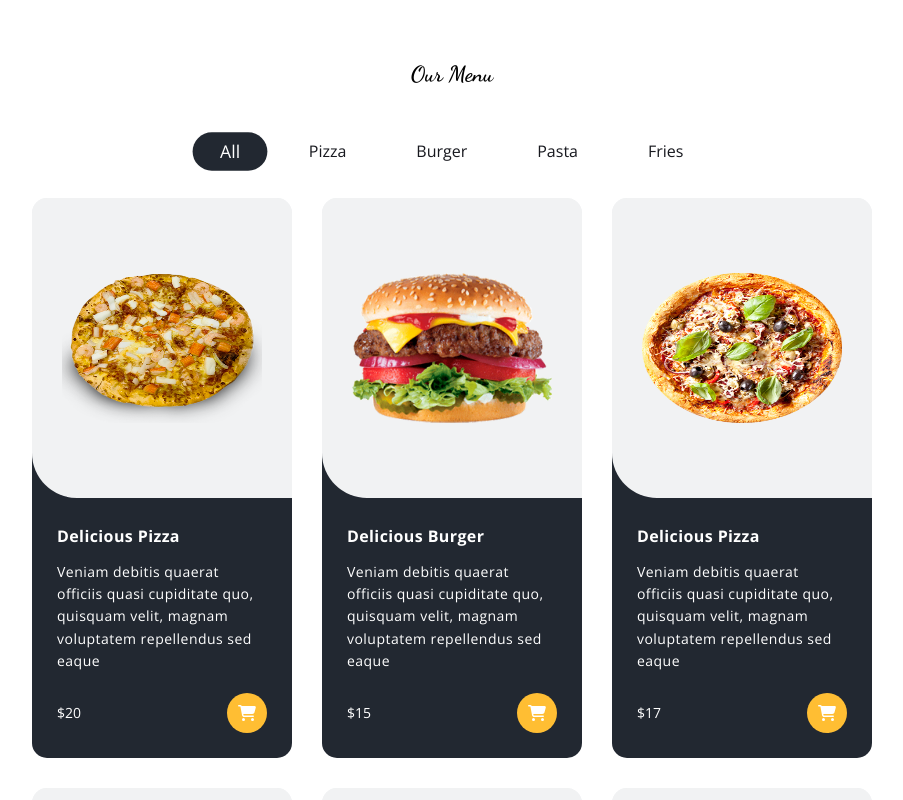
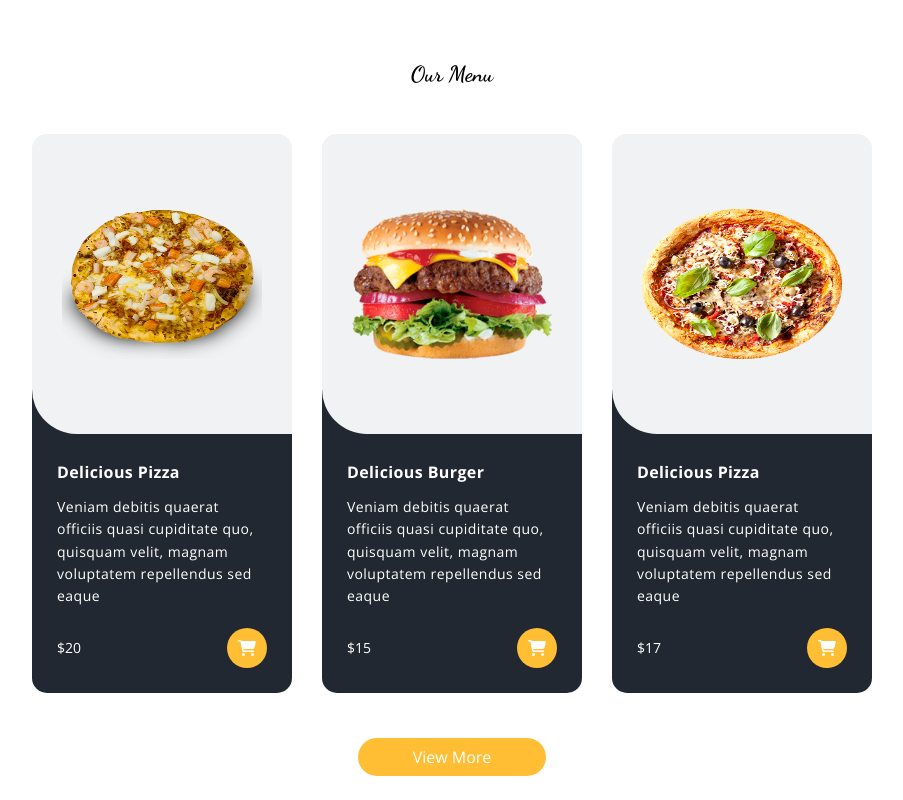
Before and after one commit to sachingour007/restaurantApp, a React (Vite) app in the folder client/: page / in a window 1280 px wide. Shown: the part 1120-1920 px from the top of the page, without its empty margins (188-1091 px from the left). Built offline with nearby package versions, Linux system fonts and the light colour scheme.

Commit message:
manage the menu route with homepage

```diff
--- a/client/src/App.jsx
+++ b/client/src/App.jsx
@@ -1,15 +1,20 @@
 import react from "react";
 import "./scss/main.scss";
 import { Homepage, Header, OffeCard, Menu } from "./components/index.js";
-import { BrowserRouter } from "react-router-dom";
+import { BrowserRouter, Routes, Route } from "react-router-dom";
+import { menuData } from "../src/constantFiles/menuContent.js";
 
 function App() {
   return (
     <BrowserRouter>
       <Header />
-      <Homepage />
-      <OffeCard />
-      <Menu />
+      <Routes>
+        <Route path="/" element={<Homepage />} />
+        <Route
+          path="/menu"
+          element={<Menu cards={menuData} showTab={true} />}
+        />
+      </Routes>
     </BrowserRouter>
   );
 }
--- a/client/src/components/Homepage.jsx
+++ b/client/src/components/Homepage.jsx
@@ -3,10 +3,18 @@ import heroBg from "../assets/images/hero-bg.jpg";
 import Navbar from "./Header";
 import { useNavigate } from "react-router-dom";
 import BannerSlider from "./SliderComponant/BannerSlider";
+import OfferCard from "./OfferCard";
+
+import { menuData } from "../constantFiles/menuContent";
+
+import Menu from "./Menu";
 
 const Homepage = () => {
   const navigate = useNavigate();
+  const limitedCards = menuData.slice(0, 3);
+  console.log(limitedCards);
   return (
+    <>
       <section className="heroSection">
         <div className="heroWrapper">
           <div className="bg-box">
@@ -82,7 +90,9 @@ const Homepage = () => {
           </div>
         </div>
       </section>
-
+      <OfferCard />
+      <Menu cards={limitedCards} showTab={false}/>
+    </>
   );
 };
 
--- a/client/src/components/Menu.jsx
+++ b/client/src/components/Menu.jsx
@@ -1,21 +1,20 @@
 import React, { useEffect, useState } from "react";
-import { menuData } from "../constantFiles/menuContent";
 import { FontAwesomeIcon } from "@fortawesome/react-fontawesome";
 import { faCartShopping } from "@fortawesome/free-solid-svg-icons";
 import f1 from "../assets/images/f1.png";
 import MenuCards from "./MenuCards";
 
-const Menu = () => {
-  const [foodItems, setFoodItems] = useState(menuData);
+const Menu = ({ cards, showTab }) => {
+  const [foodItems, setFoodItems] = useState(cards);
   const [category, setCategory] = useState([]);
   const [foodFilter, setFoodFilter] = useState("all");
-  const [filterFoodItems, setFilterFoodItems] = useState(menuData);
+  const [filterFoodItems, setFilterFoodItems] = useState(cards);
 
   const getFoodItems = (cat) => {
     if (cat === "all") {
-      setFilterFoodItems(menuData);
+      setFilterFoodItems(cards);
     } else {
-      const foods = menuData.filter((el) => el.category === cat);
+      const foods = cards.filter((el) => el.category === cat);
       setFilterFoodItems(foods);
     }
 
@@ -45,9 +44,15 @@ const Menu = () => {
         </div>
         <div className="contentContainer">
           <div className="menuCardContainer">
+            {showTab && (
               <div className="tabsList">
                 <ul>
-                <li onClick={() => foodHandler("all")}  className={foodFilter === 'all' ? "activeTab" : ""}>All</li>
+                  <li
+                    onClick={() => foodHandler("all")}
+                    className={foodFilter === "all" ? "activeTab" : ""}
+                  >
+                    All
+                  </li>
                   {category.map((cat) => (
                     <li
                       onClick={() => foodHandler(cat)}
@@ -59,6 +64,7 @@ const Menu = () => {
                   ))}
                 </ul>
               </div>
+            )}
             <div className="tabContent">
               <div className="allCards">
                 {filterFoodItems.map((items) => {
@@ -67,9 +73,13 @@ const Menu = () => {
               </div>
             </div>
           </div>
+          {!showTab ? (
             <div className="viewMore">
               <button>View More</button>
             </div>
+          ) : (
+            ""
+          )}
         </div>
       </div>
     </section>
```
Lines whose indentation alone changed are shown as unchanged.
